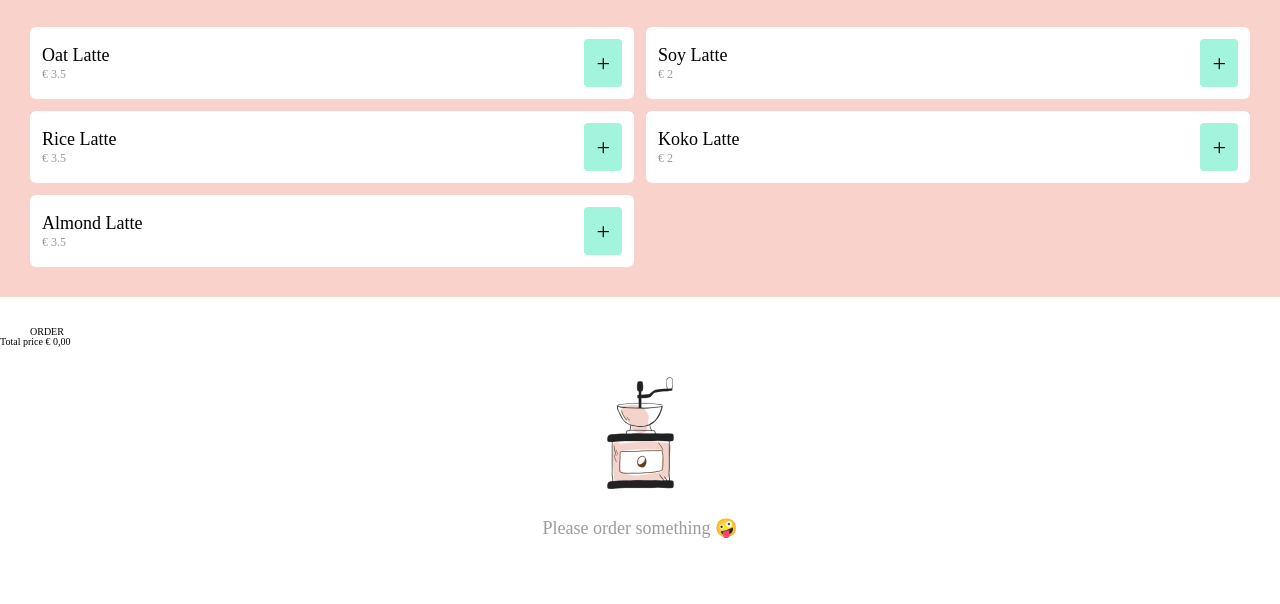
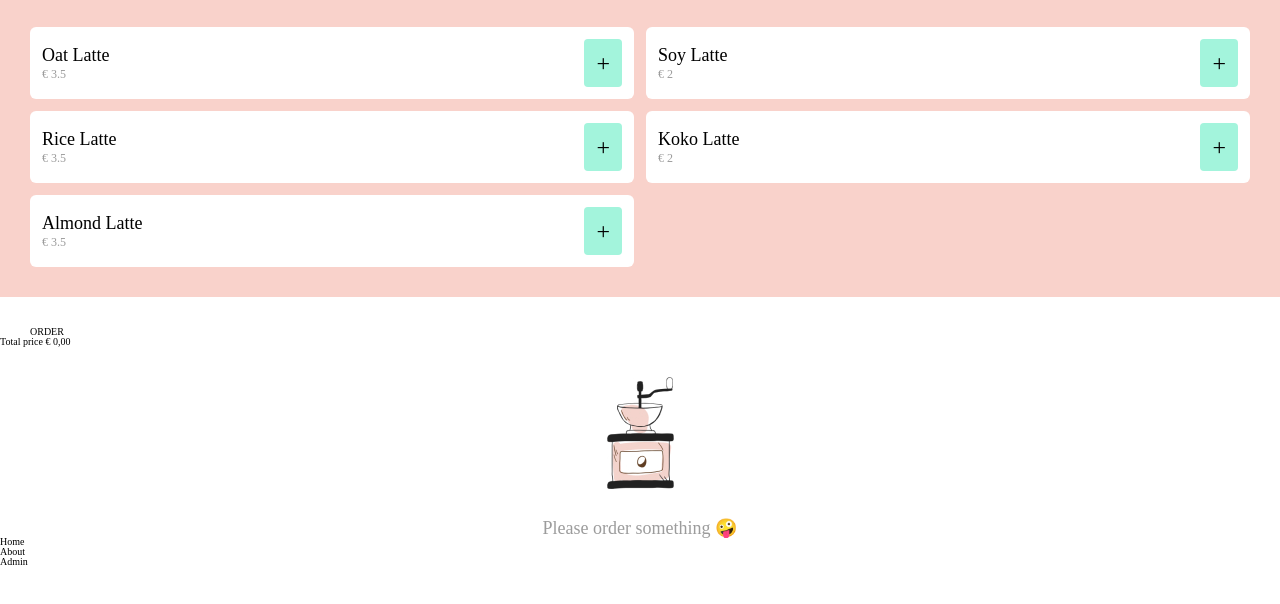
Before and after one commit to StijnHellem/herhalingsoefening, a website built with webpack: page src/index.html in a window 1280 px wide. Shown: the part 104-708 px from the top of the page. Built offline with nearby package versions, Linux system fonts and the light colour scheme; some packages are replaced by stand-ins of ours.

Commit message:
added vector sources for nav bar & added footer in html

```diff
--- a/src/index.html
+++ b/src/index.html
@@ -72,6 +72,15 @@
       </div>
     </section>
   </main>
+  <footer>
+    <nav>
+      <ul>
+        <li>Home</li>
+        <li>About</li>
+        <li>Admin</li>
+      </ul>
+    </nav>
+  </footer>
 </body>
 
 </html>
```
Also changed, not shown: src/assets/img/about.svg (added), src/assets/img/admin.svg (added), src/assets/img/home.svg (added).
